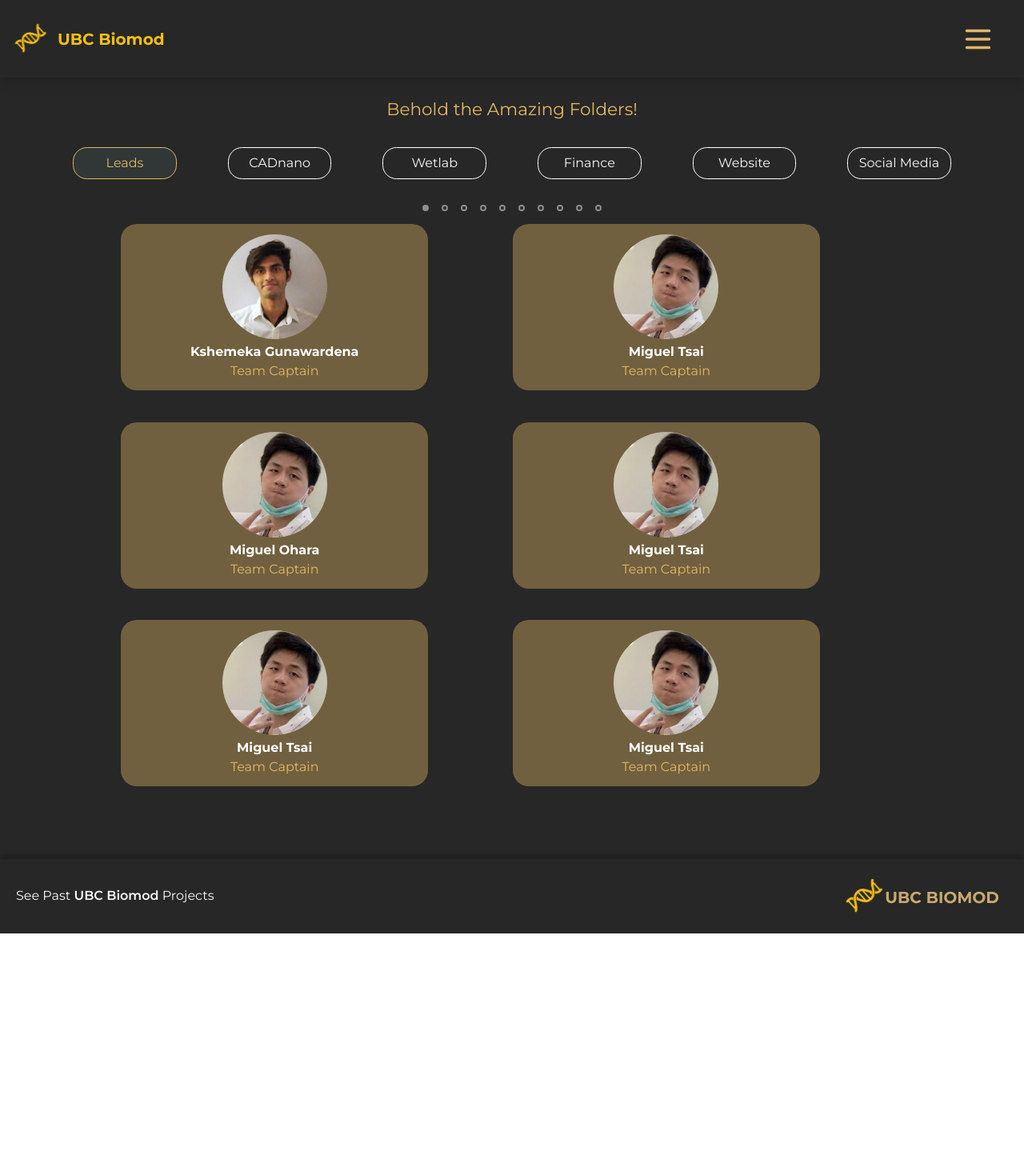
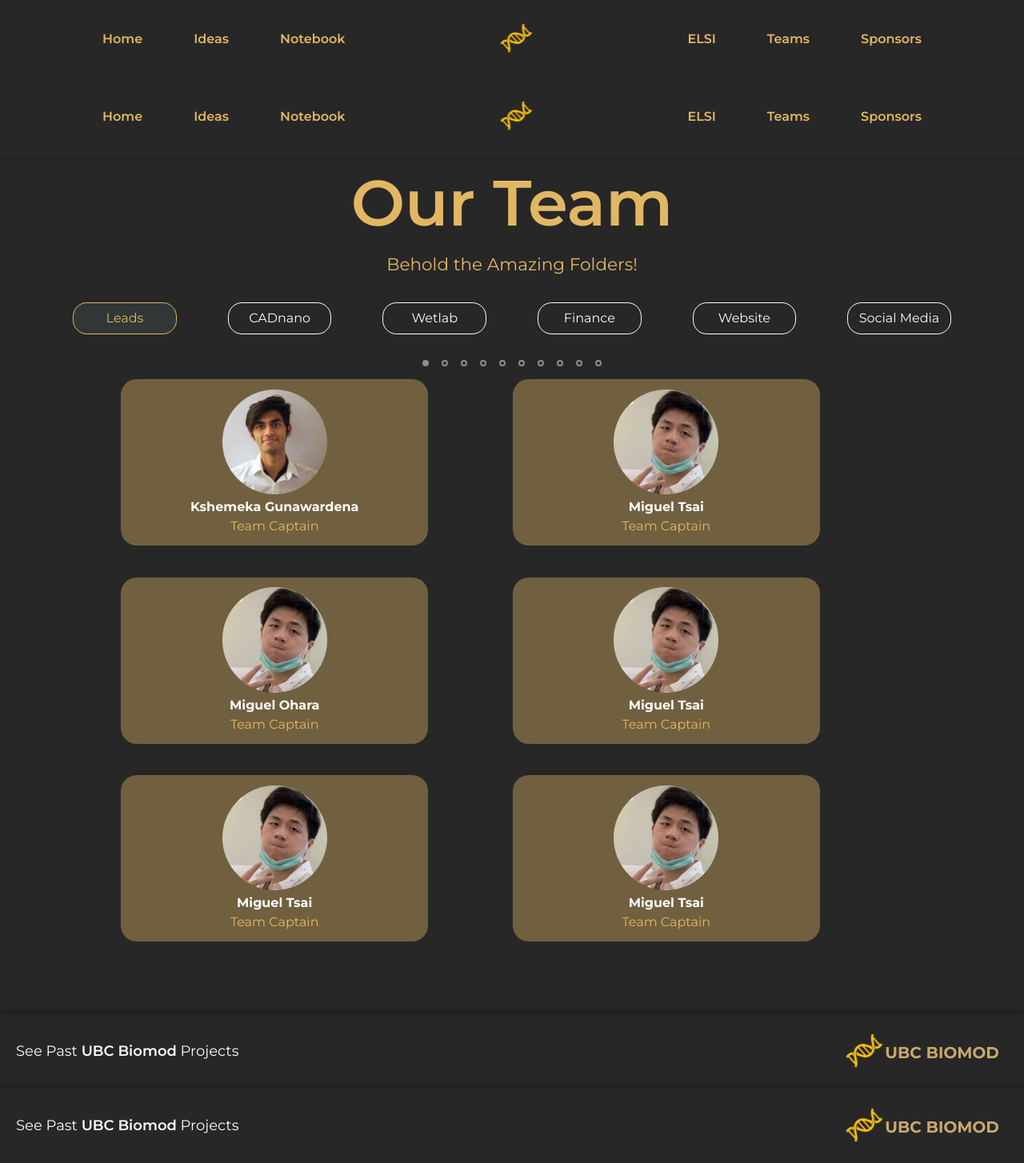
Before and after one commit to biomod2023/biomod2023, a Vue app: page /team in a window 1280 px wide. Shown: the whole page at 80% size. Before the commit the page ends 1167 px from the top, so only its background shows below. Built offline with nearby package versions, Linux system fonts and the light colour scheme; some icons are missing.

Commit message:
Move out navbar/footer and make navbar responsive

```diff
--- a/src/App.vue
+++ b/src/App.vue
@@ -1,7 +1,13 @@
 <script setup lang="ts">
 import { RouterView } from 'vue-router'
+import NavBar from '@/components/NavBar.vue'
+import Footer from '@/components/Footer.vue'
 </script>
 
 <template>
-  <RouterView />
+  <NavBar />
+  <RouterView class="mt-24 lg:mt-0"/>
+  <div class="flex flex-col justify-end grow">
+    <Footer />
+  </div>
 </template>
--- a/src/components/Footer.vue
+++ b/src/components/Footer.vue
@@ -4,13 +4,13 @@ import { RouterLink } from 'vue-router'
 
 <template>
   <div
-    class="flex justify-between items-center drop-shadow-[0_-4px_3px_rgba(0,0,0,0.25)] bg-slate text-gray-50 py-1 px-3"
+    class="flex justify-between items-center drop-shadow-[0_-4px_3px_rgba(0,0,0,0.25)] bg-slate text-gray-50 py-6 lg:py-1 px-3"
   >
-    <a href="https://ubcbiomod.com" class="pl-2">
+    <a href="https://ubcbiomod.com" class="lg:pl-2 lg:text-lg text-center">
       See Past <span class="font-semibold">UBC Biomod</span> Projects
     </a>
 
-    <RouterLink to="/">
+    <RouterLink to="/" class="hidden lg:block">
       <img src="../assets/biomod_footer.svg" alt="Biomod Logo" />
     </RouterLink>
   </div>
--- a/src/components/NavBar.vue
+++ b/src/components/NavBar.vue
@@ -6,8 +6,9 @@ const sidebar = ref(false)
 </script>
 
 <template>
-  <!-- <div
-    class="flex justify-center items-center bg-slate font-semibold text-gold py-3 gap-44 drop-shadow-lg"
+  <!-- Desktop Navbar -->
+  <div
+    class="hidden lg:flex justify-center items-center bg-slate font-semibold text-gold py-3 gap-44 drop-shadow-lg"
   >
     <div class="flex justify-center gap-16">
       <RouterLink to="/">Home</RouterLink>
@@ -22,9 +23,10 @@ const sidebar = ref(false)
       <RouterLink to="/team">Teams</RouterLink>
       <RouterLink to="#">Sponsors</RouterLink>
     </div>
-  </div> -->
+  </div>
 
-  <div class="fixed z-10 top-0 w-full flex justify-between items-center bg-slate py-3 drop-shadow-lg">
+  <!-- Mobile Navbar -->
+  <div class="lg:hidden fixed z-10 top-0 w-full flex justify-between items-center bg-slate py-3 drop-shadow-lg">
     <RouterLink to="/" class="flex items-center">
       <img class="-mr-1" src="../assets/logo.svg" alt="Biomod Logo" />
       <span class="text-[#FFC000] font-bold text-xl">UBC Biomod</span>
--- a/src/views/HomeView.vue
+++ b/src/views/HomeView.vue
@@ -1,6 +1,5 @@
 <script setup lang="ts">
-import NavBar from '../components/NavBar.vue'
-import Footer from '../components/Footer.vue'
+
 import LightButton from '../components/LightButton.vue'
 
 const scrollToTop = () => {
@@ -9,8 +8,8 @@ const scrollToTop = () => {
 </script>
 
 <template>
-  <div class="flex flex-col bg-slate mt-24">
-    <NavBar />
+  <div class="flex flex-col bg-slate">
+
 
     <div class="px-6 flex flex-col justify-center min-h-[80vh] bg-dark">
       <div class="w-full flex flex-col items-center">
@@ -73,9 +72,7 @@ const scrollToTop = () => {
     </div>
 
 
-    <div class="flex flex-col justify-end grow">
-      <Footer />
-    </div>
+
   </div>
 </template>
 
```
